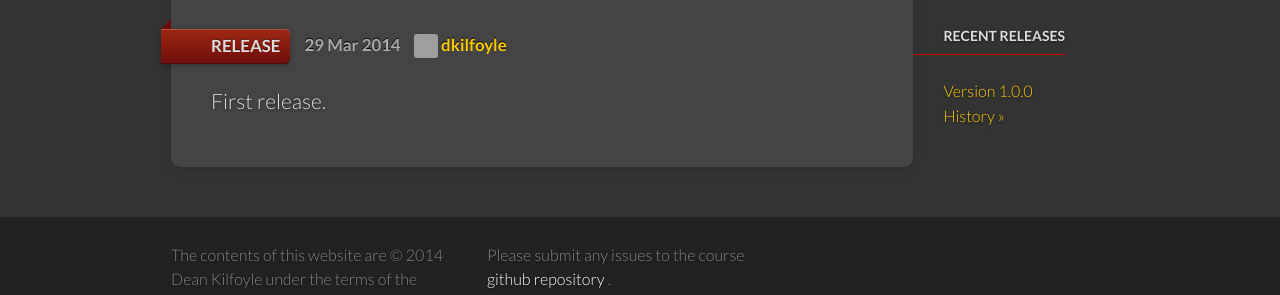
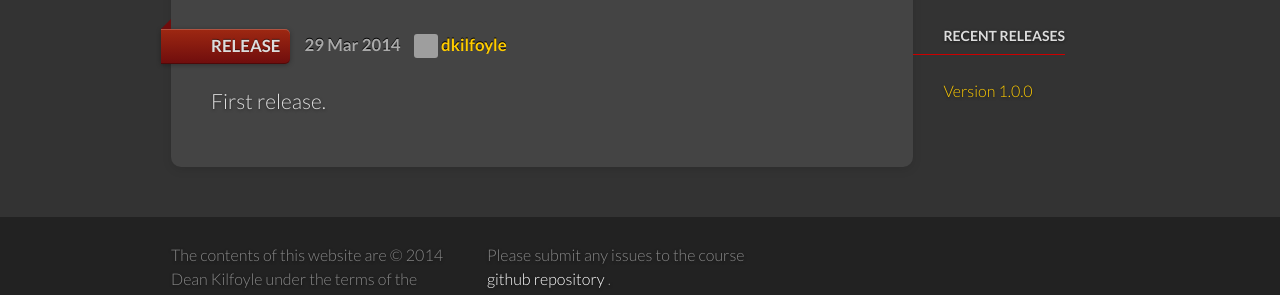
Before and after one commit to dkilfoyle/thrombolysis, a Jekyll site: the page built from news/index.html, in a window 1280 px wide. Shown: the part 248-543 px from the top of the page. Built offline with Jekyll 4.4.1, drawn with Linux system fonts in a browser that asks for light colours; comment, search, counter and statistics services are not loaded; grey boxes are pictures that could not be loaded.

Commit message:
fix news links

```diff
--- a/_includes/news_contents.html
+++ b/_includes/news_contents.html
@@ -2,22 +2,19 @@
   <aside>
     <ul>
       <li class="{% if page.title == 'News' %}current{% endif %}">
-        <a href="/news/">All News</a>
+        <a href="{{site.url}}/news/">All News</a>
       </li>
       <li class="{% if page.title == 'Releases' %}current{% endif %}">
-        <a href="/news/releases/">Releases</a>
+        <a href="{{site.url}}/news/releases/">Releases</a>
       </li>
     </ul>
     <h4>Recent Releases</h4>
     <ul>
       {% for post in site.posts limit:5 %}
       <li class="{% if page.title == post.title %}current{% endif %}">
-        <a href="{{ post.url }}">Version {{ post.version }}</a>
+        <a href="{{site.url}}{{ post.url }}">Version {{ post.version }}</a>
       </li>
       {% endfor %}
-      <li>
-        <a href="/docs/history/">History »</a>
-      </li>
     </ul>
   </aside>
 </div>
```
